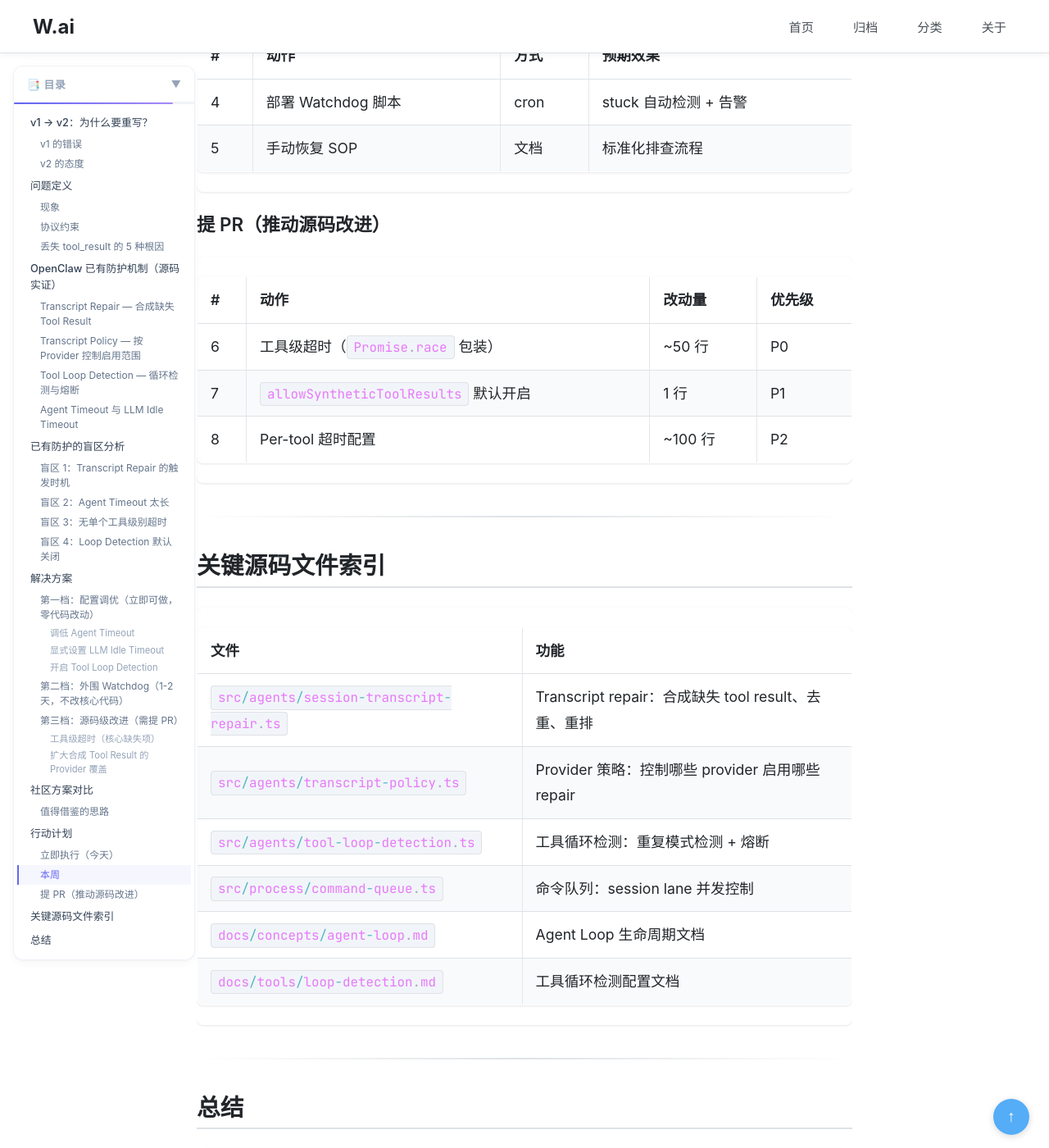
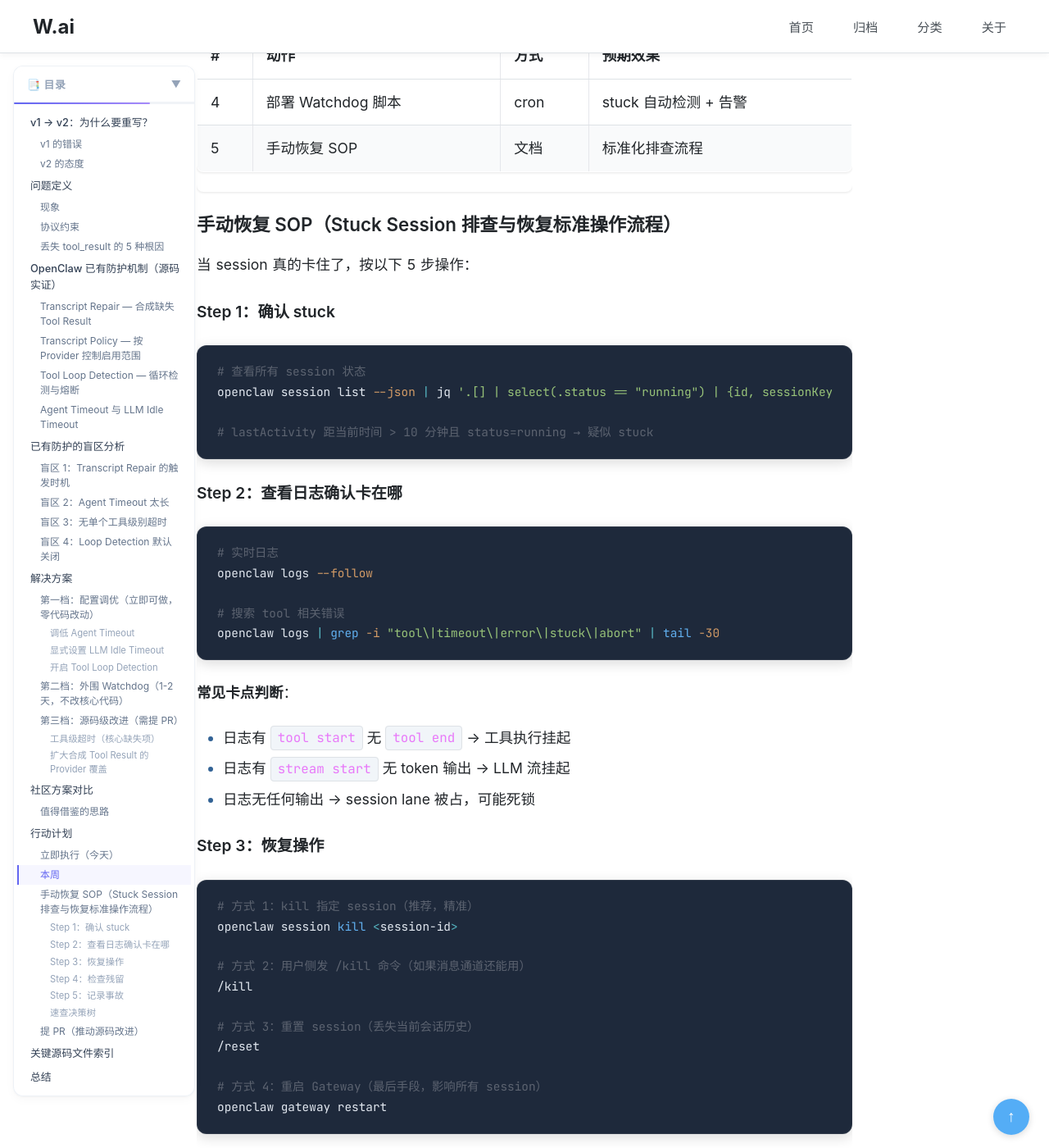
Before and after one commit to wujiaming88/wujiaming88.github.io, a Jekyll site: the page built from _posts/2026-04-23-toolcall-stuck-solution-proposal.md, in a window 1280 px wide and 1400 px high, scrolled down 12320 px. Shown: the whole window at 82% size. Built offline with Jekyll 4.4.1, drawn with Linux system fonts in a browser that asks for light colours; nearby versions of some CDN libraries; some of the changed text lies outside the part shown.

Commit message:
blog: 补充 Stuck Session 手动恢复 SOP

````diff
--- a/_posts/2026-04-23-toolcall-stuck-solution-proposal.md
+++ b/_posts/2026-04-23-toolcall-stuck-solution-proposal.md
@@ -368,6 +368,93 @@ Tool call stuck 是 AI Agent 领域的普遍问题，几乎所有主流框架都
 | 4 | 部署 Watchdog 脚本 | cron | stuck 自动检测 + 告警 |
 | 5 | 手动恢复 SOP | 文档 | 标准化排查流程 |
 
+### 手动恢复 SOP（Stuck Session 排查与恢复标准操作流程）
+
+当 session 真的卡住了，按以下 5 步操作：
+
+#### Step 1：确认 stuck
+
+```bash
+# 查看所有 session 状态
+openclaw session list --json | jq '.[] | select(.status == "running") | {id, sessionKey, lastActivity, updatedAt}'
+
+# lastActivity 距当前时间 > 10 分钟且 status=running → 疑似 stuck
+```
+
+#### Step 2：查看日志确认卡在哪
+
+```bash
+# 实时日志
+openclaw logs --follow
+
+# 搜索 tool 相关错误
+openclaw logs | grep -i "tool\|timeout\|error\|stuck\|abort" | tail -30
+```
+
+**常见卡点判断**：
+- 日志有 `tool start` 无 `tool end` → 工具执行挂起
+- 日志有 `stream start` 无 token 输出 → LLM 流挂起
+- 日志无任何输出 → session lane 被占，可能死锁
+
+#### Step 3：恢复操作
+
+```bash
+# 方式 1：kill 指定 session（推荐，精准）
+openclaw session kill <session-id>
+
+# 方式 2：用户侧发 /kill 命令（如果消息通道还能用）
+/kill
+
+# 方式 3：重置 session（丢失当前会话历史）
+/reset
+
+# 方式 4：重启 Gateway（最后手段，影响所有 session）
+openclaw gateway restart
+```
+
+#### Step 4：检查残留
+
+```bash
+# 检查 .lock 文件残留
+find ~/.openclaw -name "*.lock" -mmin +30 -ls
+
+# 如有过期 lock，手动清理
+find ~/.openclaw -name "*.lock" -mmin +30 -delete
+
+# 确认 session 已恢复
+openclaw session list
+```
+
+#### Step 5：记录事故
+
+记录到运维日志：
+- 时间
+- 卡死的 session（id + agent）
+- 卡死原因（工具挂起 / LLM 挂起 / 其他）
+- 恢复方式
+- 是否需要后续改进
+
+#### 速查决策树
+
+```
+session 无响应
+  │
+  ├─ 能发消息？ → 发 /kill
+  │
+  ├─ 不能发消息？
+  │   ├─ 知道 session id → openclaw session kill <id>
+  │   └─ 不知道 → openclaw session list 找到后 kill
+  │
+  ├─ kill 无效？
+  │   ├─ 检查 .lock 残留 → 清理
+  │   └─ 仍无效 → openclaw gateway restart
+  │
+  └─ 频繁发生？
+      ├─ 检查 agent timeout 配置
+      ├─ 开启 loop detection
+      └─ 部署 watchdog 脚本
+```
+
 ### 提 PR（推动源码改进）
 
 | # | 动作 | 改动量 | 优先级 |
````
